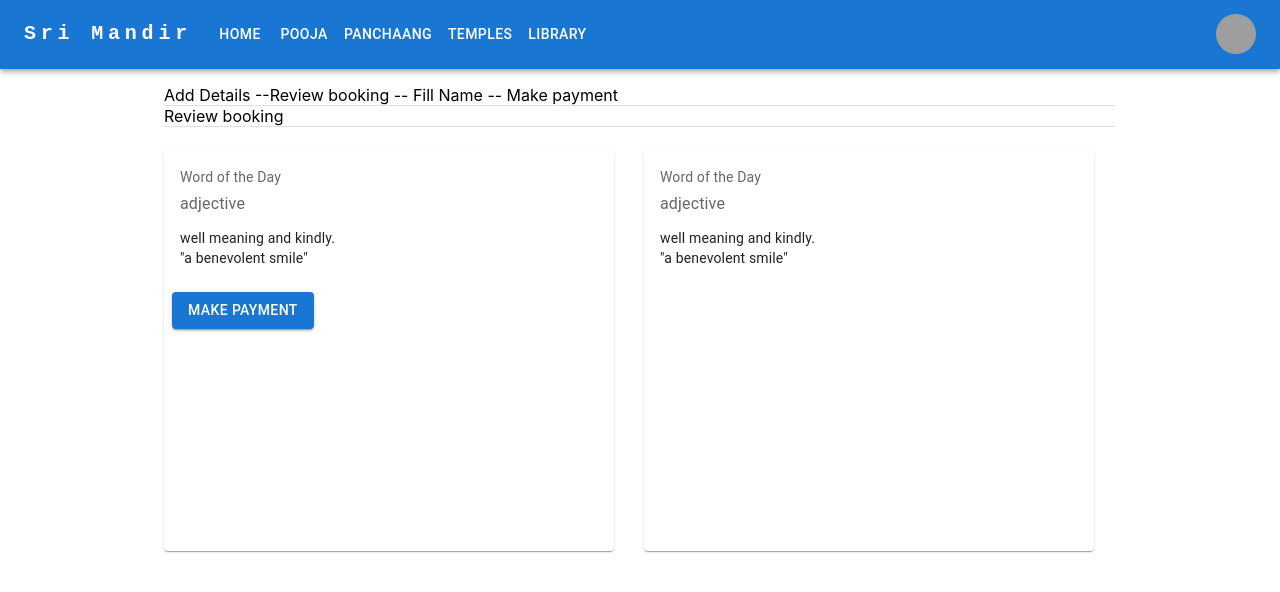
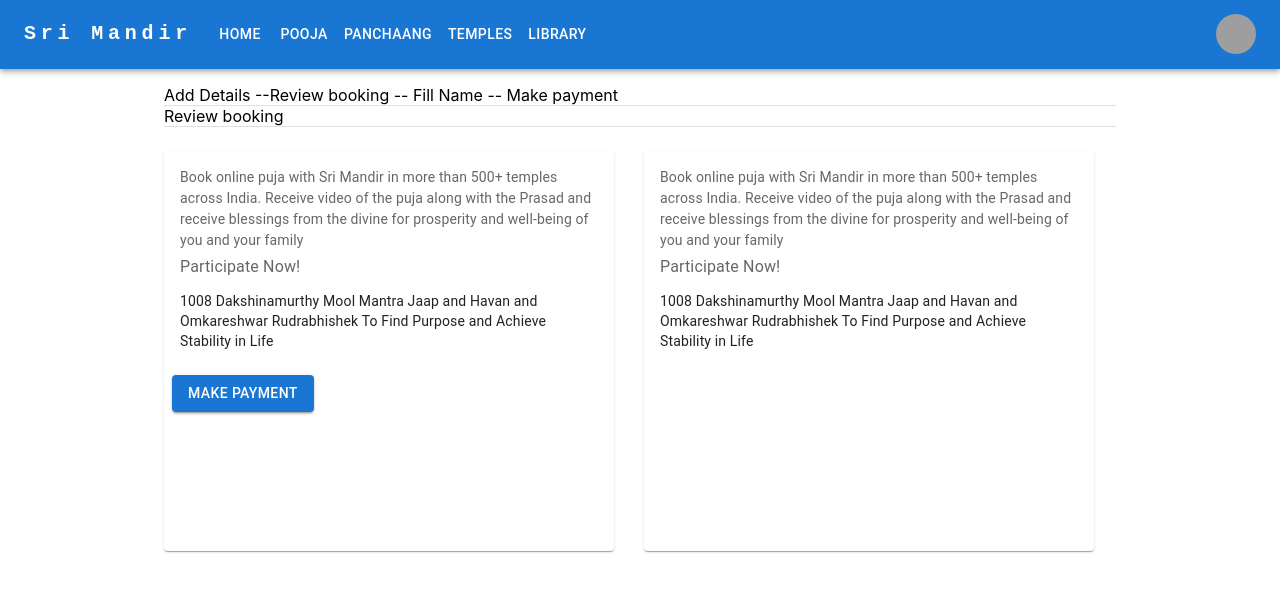
Before and after one commit to Harika-001-tech/cloneIterateaiwebapp, a React (Create React App) app: page /ReviewBooking in a window 1280 px wide. Shown: the top 592 px of the page. Built offline with nearby package versions, Linux system fonts and the light colour scheme; grey boxes are pictures that could not be loaded.

Commit message:
Update ReviewBooking.js

```diff
--- a/src/ReviewBooking.js
+++ b/src/ReviewBooking.js
@@ -49,15 +49,17 @@
     >
       <CardContent>
         <Typography sx={{ fontSize: 14 }} color="text.secondary" gutterBottom>
-          Word of the Day
+          Book online puja with Sri Mandir in more than 500+ temples across India. Receive video of the puja along with the Prasad and receive blessings from the divine for prosperity and well-being of you and your family
+
         </Typography>
         <Typography sx={{ mb: 1.5 }} color="text.secondary">
-          adjective
+          Participate Now!
         </Typography>
         <Typography variant="body2">
-          well meaning and kindly.
+          1008 Dakshinamurthy Mool Mantra Jaap and Havan and Omkareshwar Rudrabhishek
+               To Find Purpose and Achieve Stability in Life
           <br />
-          {'"a benevolent smile"'}
+
         </Typography>
       </CardContent>
       <CardActions>
```
